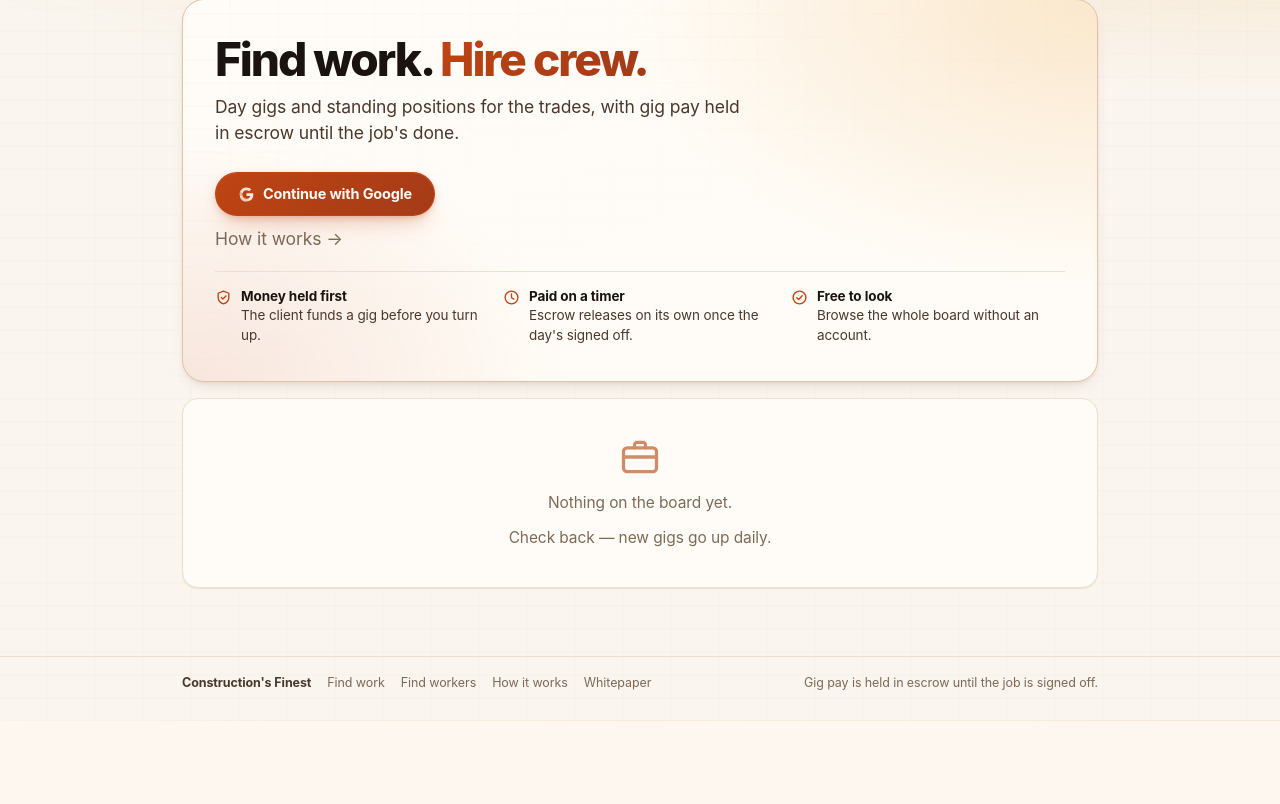
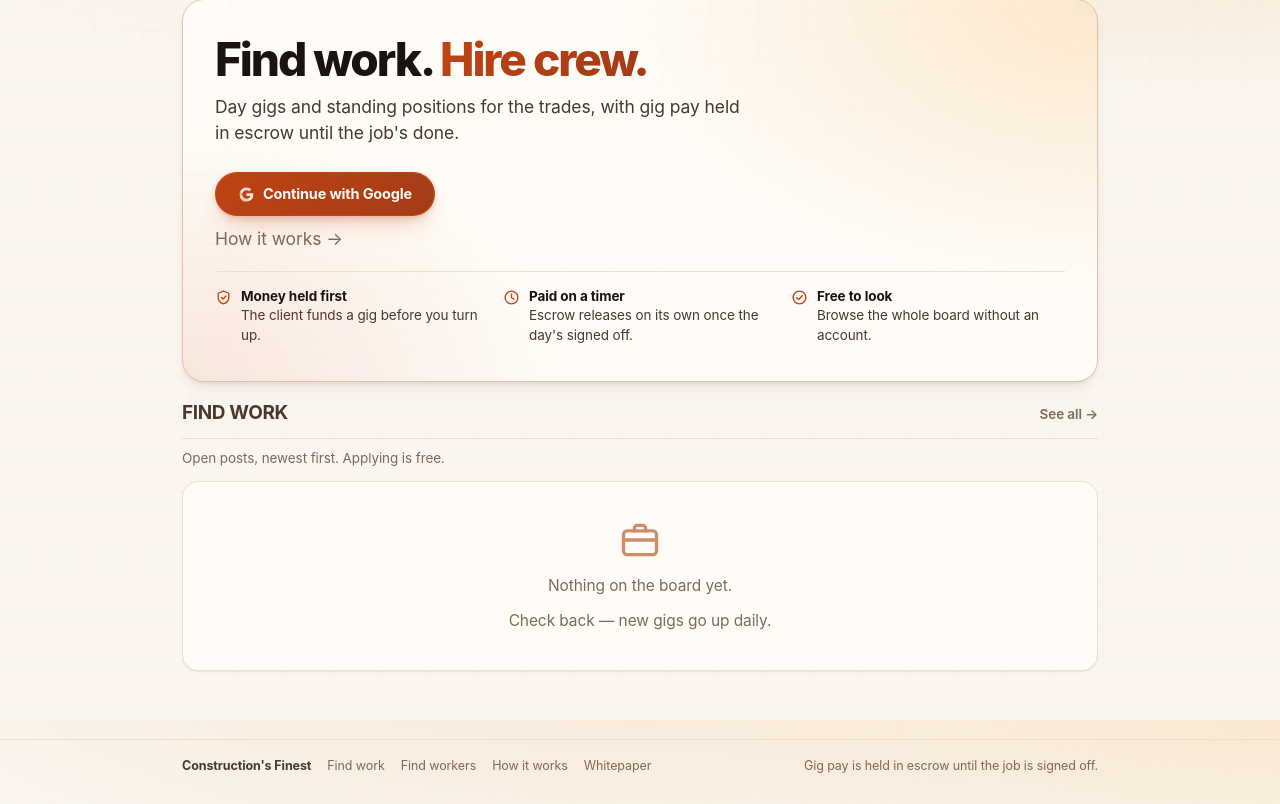
Before and after one commit to klementc98-droid/construction-marketplace, a Django app: page / in a window 1280 px wide. Shown: the part 80-884 px from the top of the page. Before the commit the page ends 801 px from the top, so only its background shows below. Run offline with Django 5.2, Linux system fonts and the light colour scheme; data comes from the database, SQL or seed files in the repository; data that the repository does not hold is empty.

Commit message:
Split the home page into Find workers and Find work
Two sections, each a heading, a line of context and a way through to its
real board. People first, then work.

Workers were previously filler at the bottom of the job feed, rendered only
once the open work ran out — so on a board with anything posted, half of
what this site does never appeared on the page most people land on. They
are now a section of their own, capped at four, always shown.

The preview is built outside the ?partial=1 branch on purpose. The scroll
loader appends _feed_items.html once per page, so a worker card left in
there would arrive again every time somebody scrolled.

Co-Authored-By: Claude Opus 5 (1M context) <noreply@anthropic.com>

```diff
--- a/accounts/views.py
+++ b/accounts/views.py
@@ -29,6 +29,11 @@ from .models import ClientProfile, PortfolioPhoto, TradeLicense, WorkerProfile
 #: Feed page size. Small enough that the first screen paints fast, large
 #: enough that a fast scroll does not out-run the loader.
 FEED_PAGE_SIZE = 8
+
+#: Workers shown in the home page's own section. Enough to show the board is
+#: populated and to be worth scrolling; the section links through to the full
+#: list, which is where someone actually shopping goes.
+PREVIEW_WORKERS = 4
 
 
 def home(request):
@@ -63,15 +68,24 @@ def home(request):
             .select_related("trade", "region", "client__user")
             .order_by("-created_at")[:6]
         )
-        context["filler_workers"] = (
-            WorkerProfile.objects.select_related("user", "region")
-            .prefetch_related("trades")
-            .exclude(user=request.user.pk if request.user.is_authenticated else None)
-            .order_by("-created_at")[:6]
-        )
 
     if request.GET.get("partial"):
         return render(request, "accounts/_feed_items.html", context)
+
+    # The workers preview. A section of its own rather than filler at the end
+    # of the feed, which is where it used to live: finding people is half of
+    # what this site does, and anything that only appears after the job feed
+    # runs out is something most readers never scroll far enough to see.
+    #
+    # Outside the partial branch on purpose. The scroll loader appends
+    # _feed_items.html, so anything added there arrives again on every page —
+    # this belongs to the page, not to the feed.
+    context["preview_workers"] = (
+        WorkerProfile.objects.select_related("user", "region")
+        .prefetch_related("trades")
+        .exclude(user=request.user.pk if request.user.is_authenticated else None)
+        .order_by("-created_at")[:PREVIEW_WORKERS]
+    )
 
     return render(request, "accounts/feed.html", context)
 
--- a/static/css/crew.css
+++ b/static/css/crew.css
@@ -1988,6 +1988,47 @@ a.job-row.pick:hover .card::after {
 }
 .feed-head h1 { margin-bottom: 10px; }
 
+/* --- the home page's two sections ---------------------------------------
+   Find workers, then find work. Each is a heading, a line of context and a
+   way through to the full board. The rule under the heading is what makes
+   them read as two halves of a page rather than one long scroll that changes
+   subject partway down. */
+
+.home-section + .home-section { margin-top: 34px; }
+
+.section-head {
+  display: flex;
+  align-items: baseline;
+  justify-content: space-between;
+  gap: 12px;
+  padding-bottom: 9px;
+  border-bottom: 1px solid var(--line);
+}
+.section-head h2 {
+  margin: 0;
+  font-size: 19px;
+  letter-spacing: -0.02em;
+}
+
+/* Kept quiet: the cards below are the thing to read, and a second bright
+   control beside the heading competes with them for the same glance. */
+.section-more {
+  flex: none;
+  color: var(--dim);
+  font-size: 13.5px;
+  font-weight: 600;
+  text-decoration: none;
+  white-space: nowrap;
+}
+.section-more:hover { color: var(--accent); }
+
+.section-sub {
+  margin: 9px 0 13px;
+  color: var(--dim);
+  font-size: 13.5px;
+  line-height: 1.5;
+}
+
 /* --- the card ------------------------------------------------------------
    The feed is the front page and it is read on a phone, thumb-first, at
    speed. So the cards sit close enough to scan as one column, they answer to
--- a/templates/accounts/_feed_items.html
+++ b/templates/accounts/_feed_items.html
@@ -79,16 +79,11 @@ arrived with the page or afterwards.
      labelled hard, with no Apply button, because a filler card that looked
      applicable would waste somebody's afternoon.
   {% endcomment %}
-  {% if filler_workers %}
-    <h2>{% translate "People on Construction's Finest" %}</h2>
-    <p class="muted" style="margin:-4px 0 12px; font-size:13.5px">
-      {% translate "Available now or free soon. Tap someone to see their full profile and offer them a job." %}
-    </p>
-    {% for worker in filler_workers %}
-      {% include "accounts/_worker_card.html" %}
-    {% endfor %}
-  {% endif %}
-
+  {% comment %} Workers used to be filler here. They have their own section on the
+     home page now — see feed.html. Nothing worker-shaped belongs in this file:
+     the scroll loader appends it once per page, so anything here arrives again
+     every time somebody scrolls.
+  {% endcomment %}
   {% if filler_jobs %}
     <h2>{% translate "Recently filled" %}</h2>
     <p class="muted" style="margin:-4px 0 12px; font-size:13.5px">
@@ -112,7 +107,7 @@ arrived with the page or afterwards.
     {% endfor %}
   {% endif %}
 
-  {% if page.number > 1 or filler_jobs or filler_workers %}
+  {% if page.number > 1 or filler_jobs %}
     <p class="empty" style="padding:30px 16px">
       {% translate "That's everything for now." %}
       {% if user.is_authenticated and user.is_client %}
--- a/templates/accounts/feed.html
+++ b/templates/accounts/feed.html
@@ -41,12 +41,41 @@
         </li>
       </ul>
     </section>
-  {% else %}
-    <div class="feed-head">
-      <h1>{% translate "Latest work" %}</h1>
-      <a class="muted" href="{% url 'jobs:list' %}">{% translate "Filter&nbsp;→" %}</a>
+  {% endif %}
+
+  {% comment %}
+  The two halves of the site, as two sections, in the order someone arriving
+  needs them: people first, then work. Both are previews that link through to
+  their real board — the home page's job is to show that each side is populated
+  and hand you to the right list, not to be the list.
+
+  The workers section used to be filler at the bottom of the job feed, which
+  meant it appeared only after the open work ran out. Half of what this site
+  does was therefore invisible on the page most people land on.
+  {% endcomment %}
+  {% if preview_workers %}
+    <section class="home-section">
+      <div class="section-head">
+        <h2>{% translate "Find workers" %}</h2>
+        <a class="section-more" href="{% url 'jobs:worker_list' %}">{% translate "See all" %}&nbsp;→</a>
+      </div>
+      <p class="section-sub">
+        {% translate "Available now or free soon. Tap someone to see their full profile and offer them a job." %}
+      </p>
+      {% for worker in preview_workers %}
+        {% include "accounts/_worker_card.html" %}
+      {% endfor %}
+    </section>
+  {% endif %}
+
+  <section class="home-section">
+    <div class="section-head">
+      <h2>{% translate "Find work" %}</h2>
+      <a class="section-more" href="{% url 'jobs:list' %}">{% translate "See all" %}&nbsp;→</a>
     </div>
-  {% endif %}
+    <p class="section-sub">
+      {% translate "Open posts, newest first. Applying is free." %}
+    </p>
 
   {% comment %} Both notices sit above the feed, not after it. What follows an empty board
      is filler — profiles and closed jobs — and a reader who has scrolled all the
@@ -77,7 +106,8 @@
     </div>
   {% endif %}
 
-  <div id="feed" data-feed>
-    {% include "accounts/_feed_items.html" %}
-  </div>
+    <div id="feed" data-feed>
+      {% include "accounts/_feed_items.html" %}
+    </div>
+  </section>
 {% endblock %}
```
Also changed, not shown: accounts/tests.py (+62 -3 lines), locale/el/LC_MESSAGES/django.po, 1 other file.
